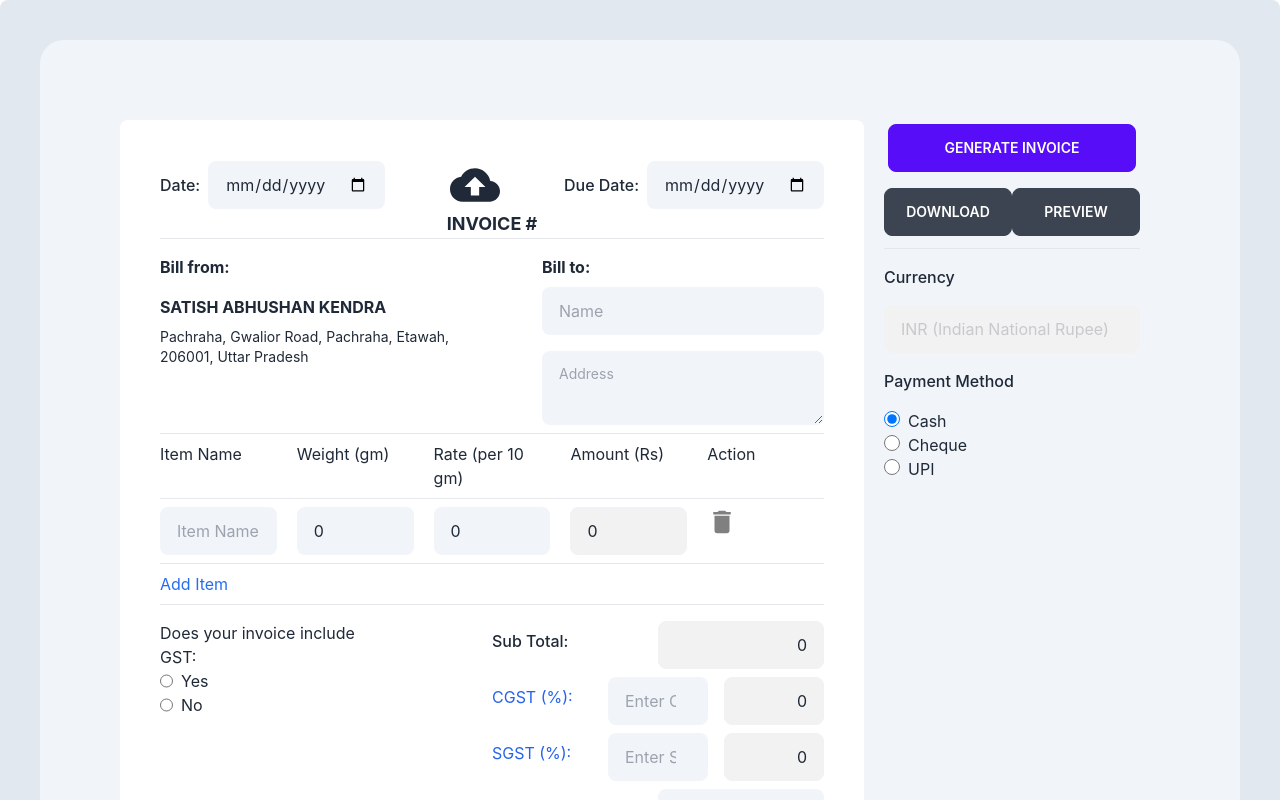
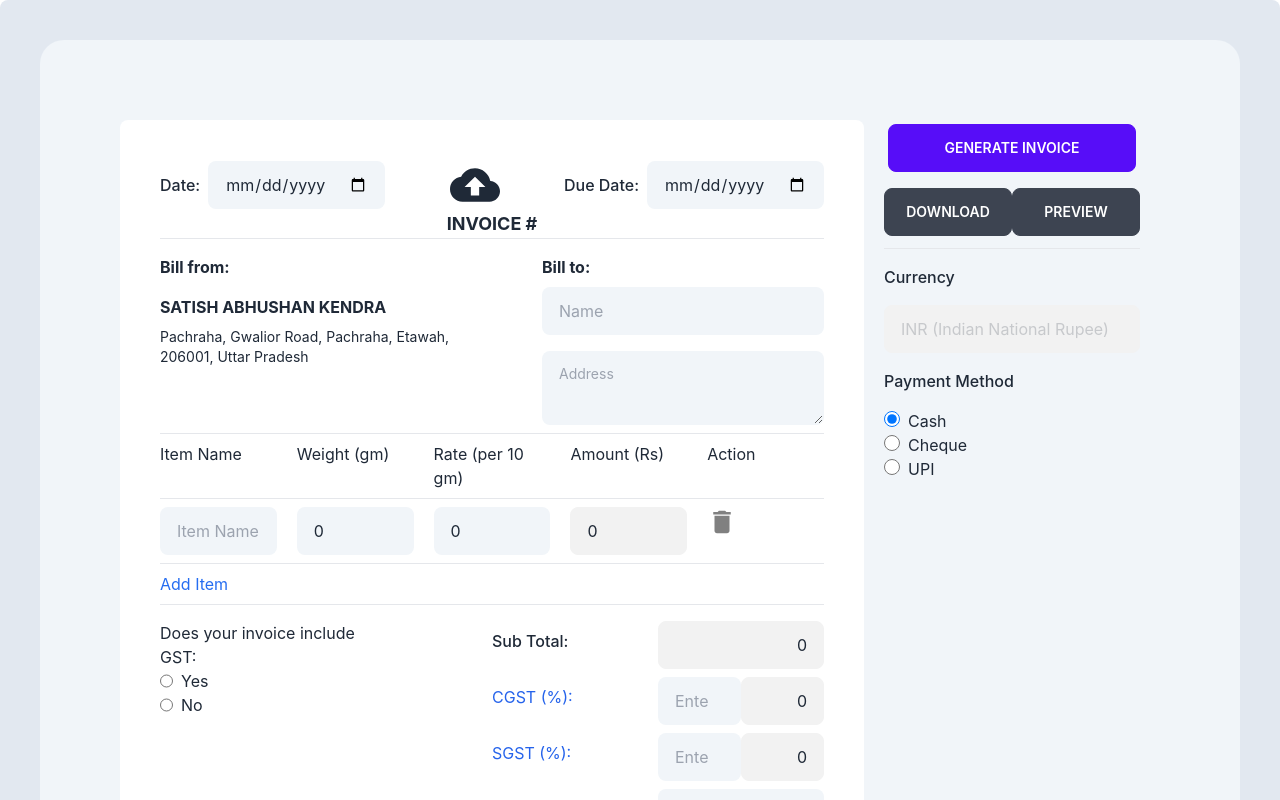
Before and after one commit to sejaljain123/simpleshop-frontend, a React (Create React App) app: page /invoice in a window 1280 px wide. Both pictures are taken after a click on the label "Yes". Shown: the top 800 px of the page. Built offline with nearby package versions, Linux system fonts and the light colour scheme.

Commit message:
fix in gst inputs

```diff
--- a/src/components/InvoiceTemplate/InvoiceTemplate.tsx
+++ b/src/components/InvoiceTemplate/InvoiceTemplate.tsx
@@ -223,15 +223,16 @@ const InvoiceTemplate = () => {
           </div>
           {formData.gst ? (
             <>
-              <div className="grid grid-cols-3 gap-x-4 mt-2">
+              <div className="grid grid-cols-2 mt-2">
                 <span className={spanStyles}>CGST (%): </span>
+                <div className="flex">
                 <Input
                   label="Enter CGST"
                   name="gst"
                   type="number"
                   value={cgst ? cgst : undefined}
                   onChange={(e) => setCGST(e.target.value)}
-                  styles=" w-40"
+                  styles="w-4/5"
                 />
                 <Input
                   label="Calculated CGST"
@@ -241,16 +242,19 @@ const InvoiceTemplate = () => {
                   styles=" text-right"
                   {...disabled}
                 />
+                </div>
               </div>
-              <div className="grid grid-cols-3 gap-x-4 mt-2">
+              <div className="grid grid-cols-2  mt-2">
                 <span className={spanStyles}>SGST (%): </span>
+                <div className="flex ">
+
                 <Input
                   label="Enter SGST"
                   name="sgst"
                   type="number"
                   value={sgst ? sgst : undefined}
                   onChange={(e) => setSGST(e.target.value)}
-                  styles="bg-slate-00 w-40 "
+                  styles="bg-slate-00 w-4/5 "
                 />
                 <Input
                   label="Calculated SGST"
@@ -260,6 +264,7 @@ const InvoiceTemplate = () => {
                   styles=" text-right"
                   {...disabled}
                 />
+                </div>
               </div>
             </>
           ) : null}
```
